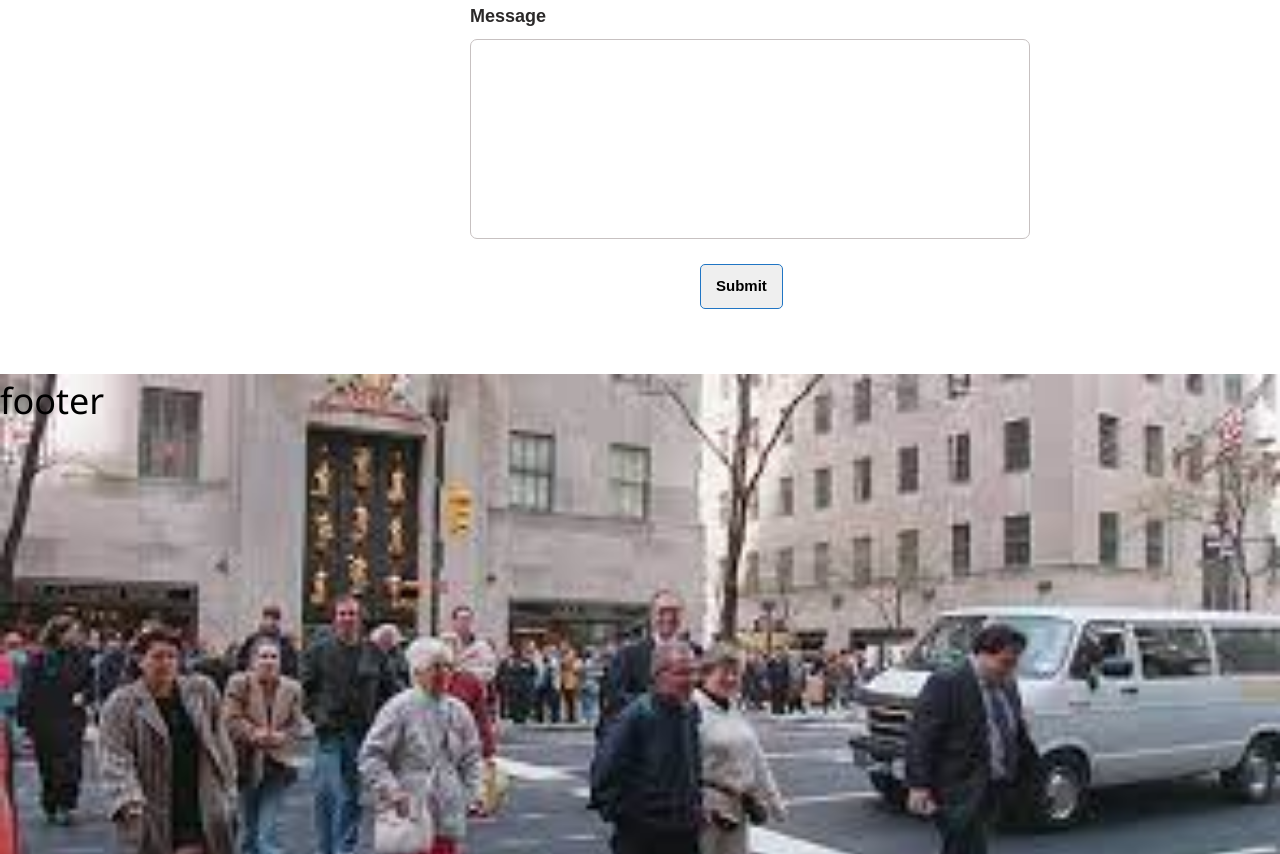
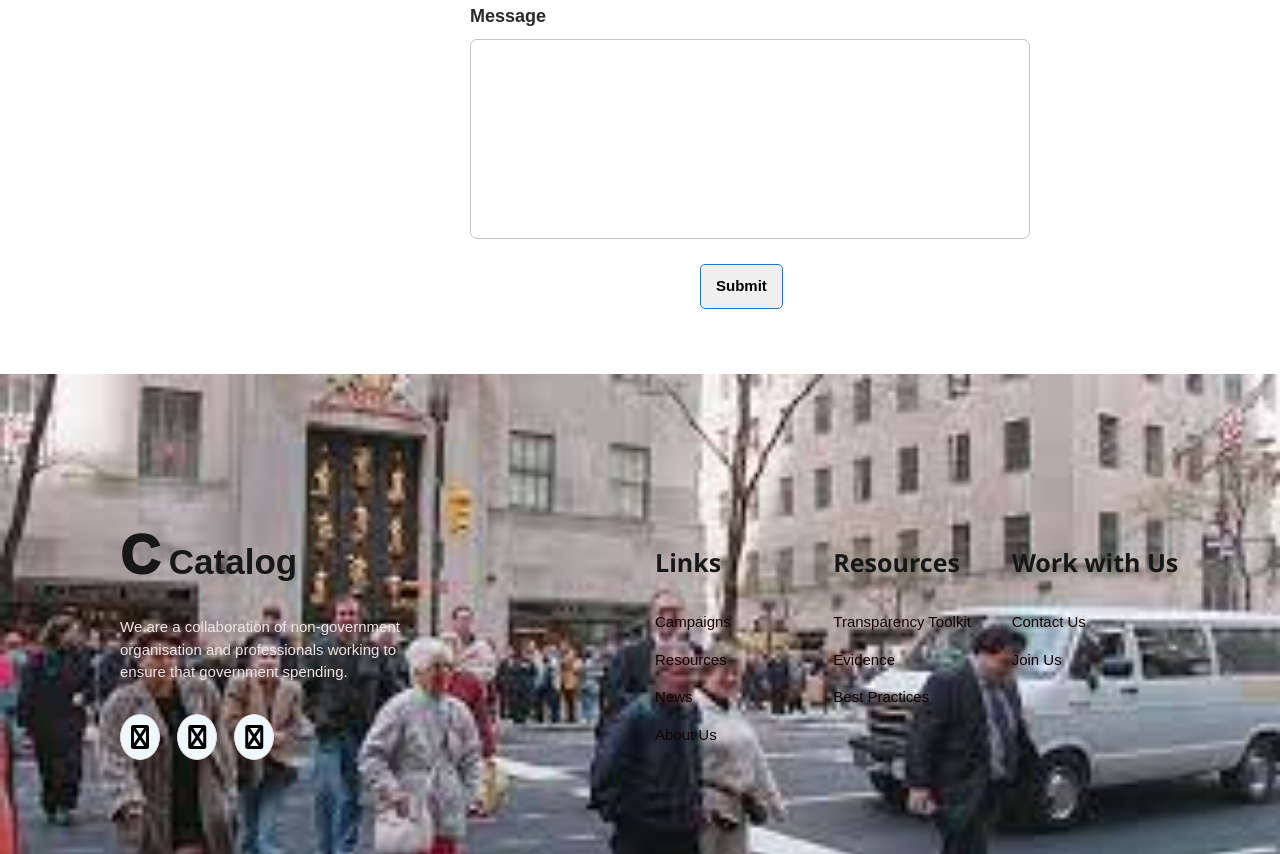
Before and after one commit to asmitashrestha/yipl-frontend-challenge, a plain HTML site: page index.html in a window 1280 px wide. Shown: the part 4931-5785 px from the top of the page. Drawn offline with nearby package versions, Linux system fonts and the light colour scheme.

Commit message:
footer complete

```diff
--- a/index.html
+++ b/index.html
@@ -5,6 +5,9 @@
     <meta charset="UTF-8">
     <meta name="viewport" content="width=device-width, initial-scale=1.0">
     <title>Frontend-Challenges</title>
+    <link rel="stylesheet" href="https://cdnjs.cloudflare.com/ajax/libs/font-awesome/4.7.0/css/font-awesome.min.css">
+    <link rel="stylesheet" href="https://cdnjs.cloudflare.com/ajax/libs/font-awesome/4.7.0/css/font-awesome.min.css">
+    <link rel="stylesheet" href="https://cdnjs.cloudflare.com/ajax/libs/font-awesome/4.7.0/css/font-awesome.min.css">
     <link rel="stylesheet" href="https://www.w3schools.com/w3css/4/w3.css">
     <link rel="stylesheet" href="https://cdnjs.cloudflare.com/ajax/libs/font-awesome/4.7.0/css/font-awesome.min.css">
     <link rel="stylesheet" href="https://cdnjs.cloudflare.com/ajax/libs/font-awesome/4.7.0/css/font-awesome.min.css">
@@ -252,7 +255,49 @@
     </section>
 
     <section id="footer">
-        <h1>footer</h1>
+        <div class="footer">
+            <div class="left-side">
+                <h2> <span class="cap">C</span> <span>Catalog</span></h2>
+                <p>We are a collaboration of non-government <br>
+                    organisation and professionals working to <br>
+                    ensure that government spending.</p>
+
+                <div class="icons-img">
+                    <i style="font-size:24px" class="fa">&#xf099;</i>
+                    <i style="font-size:24px" class="fa">&#xf16a;</i>
+                    <i style="font-size:24px" class="fa">&#xf08c;</i>
+                </div>
+            </div>
+            <div class="right-side">
+                <div class="l-side">
+                    <h2>Links</h2>
+                    <div class="lpara">
+                        <p>Campaigns</p>
+                        <p>Resources</p>
+                        <p>News</p>
+                        <p>About Us</p>
+                    </div>
+
+                </div>
+                <div class="m-side">
+                    <h2>Resources</h2>
+                    <div class="mpara">
+                        <p>Transparency Toolkit</p>
+                        <p>Evidence</p>
+                        <p>Best Practices</p>
+                    </div>
+
+                </div>
+                <div class="l-side">
+                    <h2>Work with Us</h2>
+                    <div class="rpara">
+                        <p>Contact Us</p>
+                        <p>Join Us</p>
+                    </div>
+
+                </div>
+            </div>
+        </div>
     </section>
 
 </body>
--- a/style.css
+++ b/style.css
@@ -488,5 +488,72 @@
     height: 480px;
     max-width: 100%;
     object-fit: cover;
+}
+
+/* #footer:hover{
+    background: radial-gradient(circle at -3.3% 48%, rgb(141, 146, 239) 0%, rgb(99, 229, 254) 90%);
+} */
+.footer{
+    display: grid;
+    grid-template-columns: repeat(2,1fr);
+    margin-left: 120px;
+    margin-right: 90px;
+}
+
+.right-side{
+    display:grid;
+    grid-template-columns: repeat(3,1fr);
+}
+
+.left-side, .right-side{
+    margin-top: 130px;
+}
+.left-side h2{
+    color: rgb(24, 23, 23);
+    font-size: 35px;
+    font-weight: 600;
+}
+
+.cap{
+    font-weight: 1000;
+    font-size: 55px;
+}
+.left-side p{
+    color: rgb(238, 229, 229);
+    margin-top: 20px;
+    text-align: justify;
+}
+
+.icons-img{
+    margin-top: 30px;
+}
+
+.icons-img i{
+    margin-right: 13px;
+    border-radius: 50%;
+    border: 1px solid rgb(230, 224, 224);
+    padding: 10px;
+    background-color: aliceblue;
+}
+
+.icons-img i:hover{
+    background-color: rgb(111, 114, 113);
+}
+
+.l-side h2, .m-side h2,.r-side h2{
+    color: rgb(24, 23, 23);
+    font-size: 25px;
+    font-weight: bold;
+    margin-top: 40px;
 
 }
+
+.lpara, .mpara, .rpara{
+    margin-top: 30px;
+}
+.lpara p, .mpara p, .rpara p{
+    color: rgb(19, 1, 1);
+    margin-top: 15px;
+    text-align: justify;
+    font-weight: 200;
+}
```
